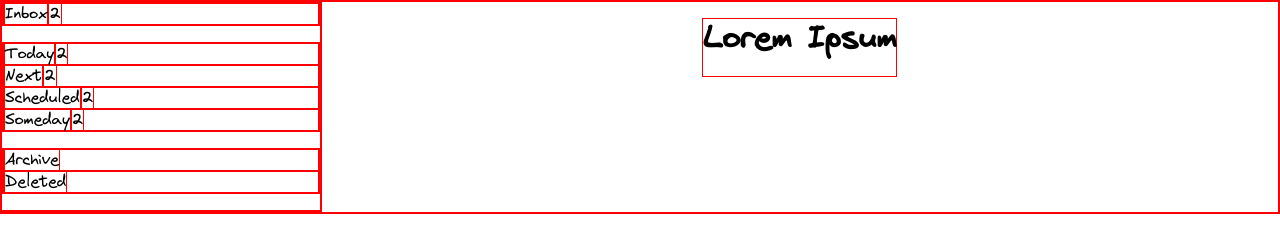
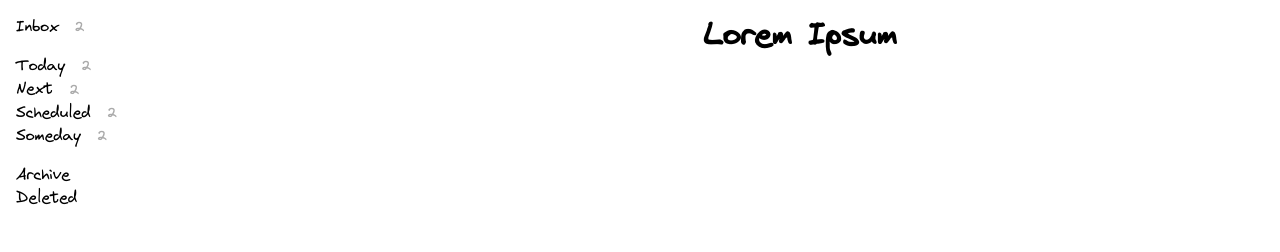
Before and after one commit to Oscar-P-E/to-do-list, a website built with webpack: page dist/index.html in a window 1280 px wide. Built offline with nearby package versions, Linux system fonts and the light colour scheme.

Commit message:
Style side area, add some common classes

```diff
--- a/src/domStuff.ts
+++ b/src/domStuff.ts
@@ -72,6 +72,19 @@ function buildDOM() {
     const archiveText = createElementWithClass("span", "archive-text");
     const deleted = createElementWithClass("div", "deleted");
     const deletedText = createElementWithClass("span", "deleted-text");
+
+    // add some more classes
+    [inbox, today, next, scheduled, someday, archive, deleted].forEach(
+        (element) => {
+            element.classList.add("view");
+        }
+    );
+
+    [inboxCount, todayCount, nextCount, scheduledCount, somedayCount].forEach(
+        (element) => {
+            element.classList.add("counter");
+        }
+    );
 
     // main area
     const mainAreaHeading = createElementWithClass("div", "main-area-heading");
--- a/src/styles.css
+++ b/src/styles.css
@@ -6,9 +6,7 @@
 }
 
 :root {
-    /* --accent-color: #f67c3b; */
-    /* --back-color: #f9cbae; */
-    /* --link-color: #55abac; */
+    --grey-color: #aaa;
 }
 
 /* minimalist reset */
@@ -30,7 +28,7 @@ body {
 
 div,
 span {
-    border: 1px solid red;
+    /* border: 1px solid red; */
 }
 
 .main-area {
@@ -54,4 +52,18 @@ span {
     display: flex;
     flex-direction: column;
     gap: 1rem;
+    padding: 1rem;
 }
+
+.view {
+    display: flex;
+    flex-direction: row;
+    gap: 1rem;
+    align-items: center;
+    line-height: 1.45;
+}
+
+.counter {
+    color: var(--grey-color);
+    font-size: 0.9rem;
+}
```
Also changed, not shown: dist/main.js.
